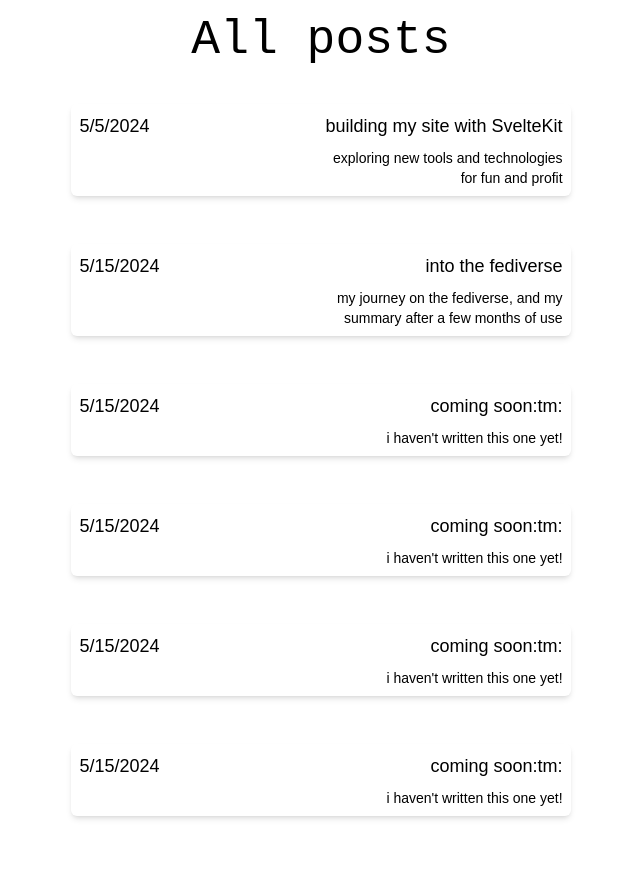
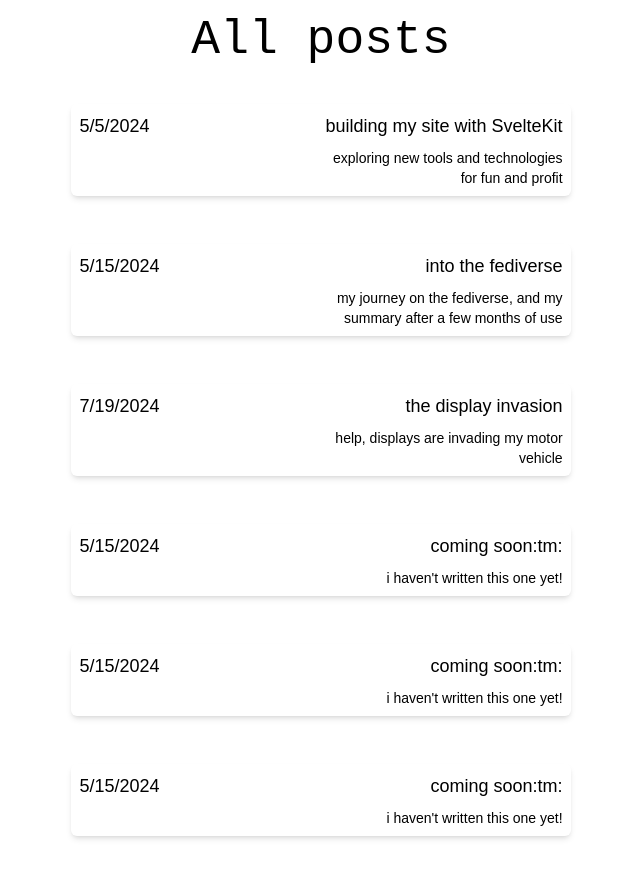
Before and after one commit to nullishamy/nullishamy.github.io, a SvelteKit app: page /post/list in a window 1280 px wide. Shown: the top 878 px of the page, without its empty margins (319-959 px from the left). Built offline with nearby package versions, Linux system fonts and the light colour scheme; some icons are missing; a web font is replaced by a local one; what @catppuccin/tailwindcss would draw is missing.

Commit message:
feat: car article

```diff
--- a/src/content/index.ts
+++ b/src/content/index.ts
@@ -55,7 +55,14 @@ export const posts: Post[] = [
 		slug: 'into-the-fediverse',
 		tags: []
 	},
-	TODO_POST,
+	{
+		title: 'the display invasion',
+		content: 'N/A',
+		publishDate: new Date('07/19/2024'),
+		blurb: 'help, displays are invading my motor vehicle',
+		slug: 'screens-in-cars',
+		tags: []
+	},
 	TODO_POST,
 	TODO_POST,
 	TODO_POST
```
Also changed, not shown: src/content/screens-in-cars.md (added, +26 -0 lines), 1 other file (tests, documents, lock files or other folders).
